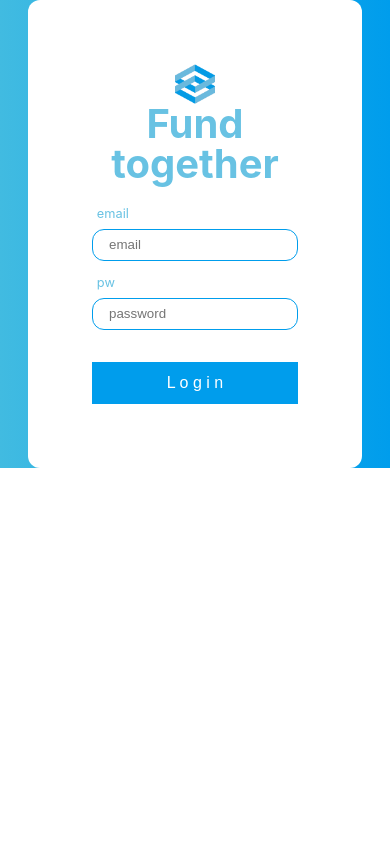
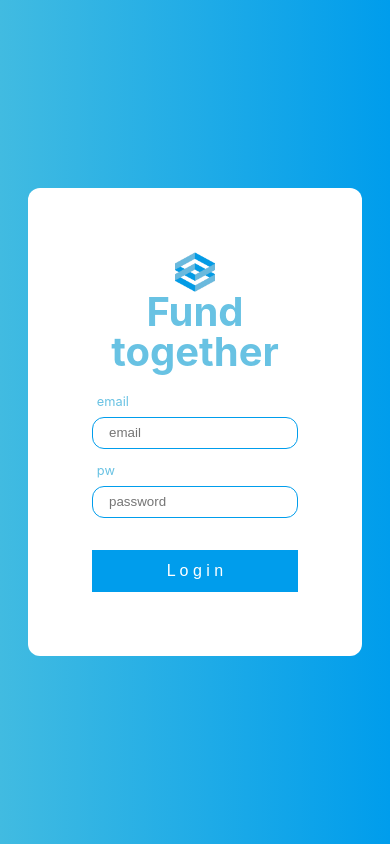
Before and after one commit to deokgoo/nextjs-toy-crowd_fund, a React (Create React App) app: page /funding/1/invest in a window 390 px wide. Built offline with nearby package versions, Linux system fonts and the light colour scheme; no server answers.

Commit message:
fix: mobile design

```diff
--- a/src/pages/login-guard/login-guard.module.scss
+++ b/src/pages/login-guard/login-guard.module.scss
@@ -2,7 +2,7 @@
 
 .container {
   width: 100vw;
-  height: calc(100vh - calc(100vh - 100%));
+  height: 100vh;
   display: flex;
   justify-content: center;
   align-items: center;
--- a/src/style/base.scss
+++ b/src/style/base.scss
@@ -38,6 +38,8 @@ body {
   -webkit-font-smoothing: antialiased;
   -moz-osx-font-smoothing: grayscale;
 }
+html,
+body { height: 100% }
 code {
   font-family: source-code-pro, Menlo, Monaco, Consolas, 'Courier New',
   monospace;
```
